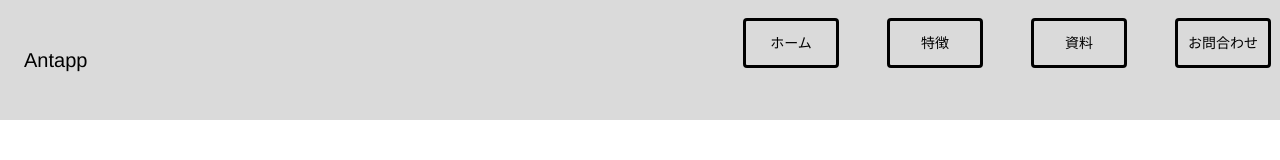
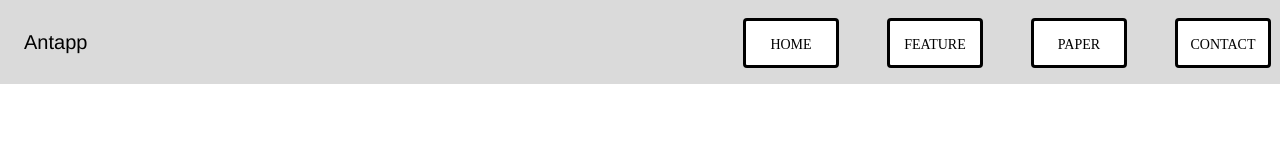
Before and after one commit to kutsu-4ta/antapp-marketing, a React (Create React App) app in the folder antapp-marketing-react/: page /product in a window 1280 px wide. Shown: the top 160 px of the page. Built offline with nearby package versions, Linux system fonts and the light colour scheme.

Commit message:
feature: ナビゲーションメニュー_ボタン_実装

```diff
--- a/antapp-marketing-react/src/commons/navigationBar.css
+++ /dev/null
@@ -1,70 +0,0 @@
-.App {
-  text-align: center;
-  padding: 0;
-
-}
-
-.App-logo {
-  pointer-events: none;
-}
-
-.toolbar {
-  height: 15vh;
-}
-
-/* ボタン */
-
-.button-area {
-  justify-content: end;
-  align-self: flex-start;
-}
-
-.button-area > Button {
-  width: 6rem;
-  margin-left: 3rem;
-  border: solid black !important;
-}
-
-a {
-  text-decoration: none;
-  color: black;
-}
-a:hover {
-  color: black;
-}
-
-@media (prefers-reduced-motion: no-preference) {
-  .App-logo {
-    animation: App-logo-spin infinite 20s linear;
-  }
-}
-
-@media (prefers-reduced-motion: no-preference) {
-  .App-logo {
-    animation: App-logo-spin infinite 20s linear;
-  }
-}
-
-.App-header {
-  background-color: #282c34;
-  min-height: 100vh;
-  display: flex;
-  flex-direction: column;
-  align-items: center;
-  justify-content: center;
-  font-size: calc(10px + 2vmin);
-  color: white;
-}
-
-.App-link {
-  color: #61dafb;
-}
-
-@keyframes App-logo-spin {
-  from {
-    transform: rotate(0deg);
-  }
-  to {
-    transform: rotate(360deg);
-  }
-}
--- /dev/null
+++ b/antapp-marketing-react/src/commons/navigationBar.scss
@@ -0,0 +1,140 @@
+.App {
+  text-align: center;
+  padding: 0;
+
+}
+
+.App-logo {
+  pointer-events: none;
+}
+
+.toolbar {
+  --background: rgb(255, 255, 255);
+  --font-size: 0.875rem;
+  height: calc(var(--font-size) * 6);
+
+  /* ボタン */
+
+  .button-area {
+    justify-content: end;
+    align-self: flex-start;
+  }
+
+  .button-area {
+    Button {
+      --border-color: #000000;
+      --width: 6rem;
+      --margin-left: 3rem;
+      --text: #000000;
+      --font-family: 'Hiragino Kaku Gothic ProN';
+      --font-weight: 500;
+      --duration: .44s;
+      --move-hover: 6rem;
+      //--shadow: 0 2px 8px -1px #{rgba(#275efe, .32)};
+      //--shadow-hover: 0 4px 20px -2px #{rgba(#275efe, .5)};
+      //--font-shadow: var(--font-size);
+      background: var(--background);
+      border: solid var(--border-color);
+      width: var(--width);
+      margin-left: var(--margin-left);
+      color: var(--text);
+      font-size: var(--font-size);
+      font-family: var(--font-family);
+      font-weight: var(--font-weight);
+      display: block;
+      outline: none;
+      text-decoration: none;
+      box-shadow: var(--shadow);
+      //transform: translateY(var(--move-hover)) translateZ(0);
+      transition: transform var(--duration) ease, box-shadow var(--duration) ease;
+
+      div {
+        overflow: hidden;
+        height: calc(var(--font-size) * 1.5);
+
+        a {
+          display: block;
+          backface-visibility: hidden;
+          text-shadow: 0 var(--font-shadow) 0 var(--text);
+          font-style: normal;
+          transition: transform var(--duration) ease;
+          transform: translateY(var(--m)) translateZ(0);
+          $i: 1;
+          @while $i < 12 {
+            &:nth-child(#{$i}) {
+              transition-delay: $i / 20 + s;
+            }
+            $i: $i + 1;
+          }
+        }
+      }
+
+      &:hover {
+        --y: var(--move-hover);
+        --shadow: var(--shadow-hover);
+
+        a {
+          --m: calc(var(--font-size) * -1.8);
+          //--m: calc(var(--font-size) * -1);
+        }
+      }
+    }
+  }
+}
+//&:hover {
+//  border: solid #f6e634;
+//  background: var(--background);
+//  --y: -4px;
+//
+//  a {
+//    transform: translateY(var(--y)) translateZ(0);
+//  }
+//}
+
+//.button-area > Button:hover {
+//  border: solid #f6e634;
+//}
+
+a {
+  text-decoration: none;
+  color: black;
+}
+a:hover {
+  color: black;
+}
+
+@media (prefers-reduced-motion: no-preference) {
+  .App-logo {
+    animation: App-logo-spin infinite 20s linear;
+  }
+}
+
+@media (prefers-reduced-motion: no-preference) {
+  .App-logo {
+    animation: App-logo-spin infinite 20s linear;
+  }
+}
+
+.App-header {
+  background-color: #282c34;
+  min-height: 100vh;
+  display: flex;
+  flex-direction: column;
+  align-items: center;
+  justify-content: center;
+  font-size: calc(10px + 2vmin);
+  color: white;
+}
+
+.App-link {
+  color: #61dafb;
+}
+
+@keyframes App-logo-spin {
+  from {
+    transform: rotate(0deg);
+  }
+  to {
+    transform: rotate(360deg);
+  }
+}
--- a/antapp-marketing-react/src/commons/navigationBar.tsx
+++ b/antapp-marketing-react/src/commons/navigationBar.tsx
@@ -12,37 +12,37 @@ import MenuItem from '@mui/material/MenuItem';
 // import Avatar from '@mui/material/Avatar';
 // import Tooltip from '@mui/material/Tooltip';
 // import AdbIcon from '@mui/icons-material/Adb';
-import "./navigationBar.css";
+import "./navigationBar.scss";
 import {Link} from "react-router-dom";
 import {motion, useIsPresent} from "framer-motion";
 import {MobileNavigation} from "../components/mobile/navigation/mobileNavigation";
 import {randomInt} from "crypto";
 
 export type menuItemType = {
-    en_name: string,
+    secondName: string,
     name: string,
     path: string
 };
 
 const menuItems: menuItemType[] = [
     {
-        'en_name': 'Home',
-        'name': 'ホーム',
+        'secondName': 'ホーム',
+        'name': 'Home',
         'path' : '/'
     },
     {
-        'en_name': 'feature',
-        'name': '特徴',
+        'secondName': '特徴',
+        'name': 'feature',
         'path' : '/product'
     },
     {
-        'en_name': 'paper',
-        'name': '資料',
+        'secondName': '資料',
+        'name': 'paper',
         'path' : '/productPaper'
     },
     {
-        'en_name': 'contact',
-        'name': 'お問合わせ',
+        'secondName': 'お問合わせ',
+        'name': 'contact',
         'path' : '/contact'
     }
 ];
@@ -54,10 +54,10 @@ function ResponsiveAppBar() {
 
     const handleMenuButton = (menuItemName: string, index: number)=>{
         const buttonElement = window.document.getElementById(menuItemName);
-        const newName = buttonElement?.childNodes[0].nodeValue == menuItems[index]['name'] ? menuItems[index]['en_name'] : menuItems[index]['name'];
-        buttonElement?.removeChild(buttonElement?.childNodes[0]);
-        const textNode = document.createTextNode(newName);
-        buttonElement?.appendChild(textNode);
+        const newName = buttonElement?.childNodes[0].nodeValue == menuItems[index]['name'] ? menuItems[index]['secondName'] : menuItems[index]['name'];
+        // buttonElement?.removeChild(buttonElement?.childNodes[0]);
+        // const textNode = document.createTextNode(newName);
+        // buttonElement?.appendChild(textNode);
     }
 
     // const [anchorElNav, setAnchorElNav] = React.useState<null | HTMLElement>(null);
@@ -115,16 +115,18 @@ function ResponsiveAppBar() {
                         {menuItems.map((menuContent:menuItemType, i:number) => (
                             <Button
                                 key={menuContent.name}
+                                onMouseEnter={()=>{handleMenuButton(menuContent.name, i)}}
+                                onMouseLeave={()=>{handleMenuButton(menuContent.name, i)}}
                                 // onClick={handleCloseNavMenu}
                             >
-                                <Link
-                                    id={menuContent.name}
-                                    to={menuContent.path}
-                                    onMouseEnter={()=>{handleMenuButton(menuContent.name, i)}}
-                                    onMouseLeave={()=>{handleMenuButton(menuContent.name, i)}}
-                                >
-                                    {menuContent.name}
-                                </Link>
+                                <div>
+                                    <Link
+                                        id={menuContent.name}
+                                        to={menuContent.path}
+                                    >
+                                        <span>{menuContent.name}<br/>{menuContent.secondName}</span>
+                                    </Link>
+                                </div>
                                 <motion.div
                                     initial={{ scaleX: 1 }}
                                     animate={{ scaleX: 0, transition: { duration: 0.5, ease: "circOut" } }}
```
